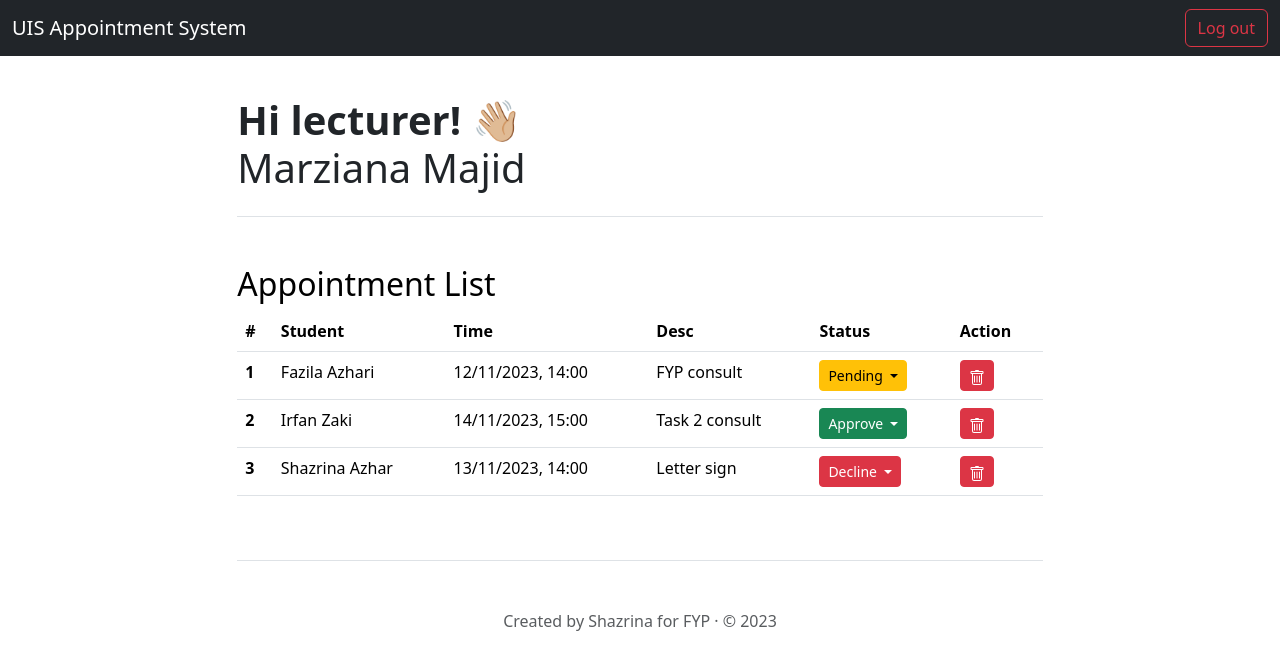
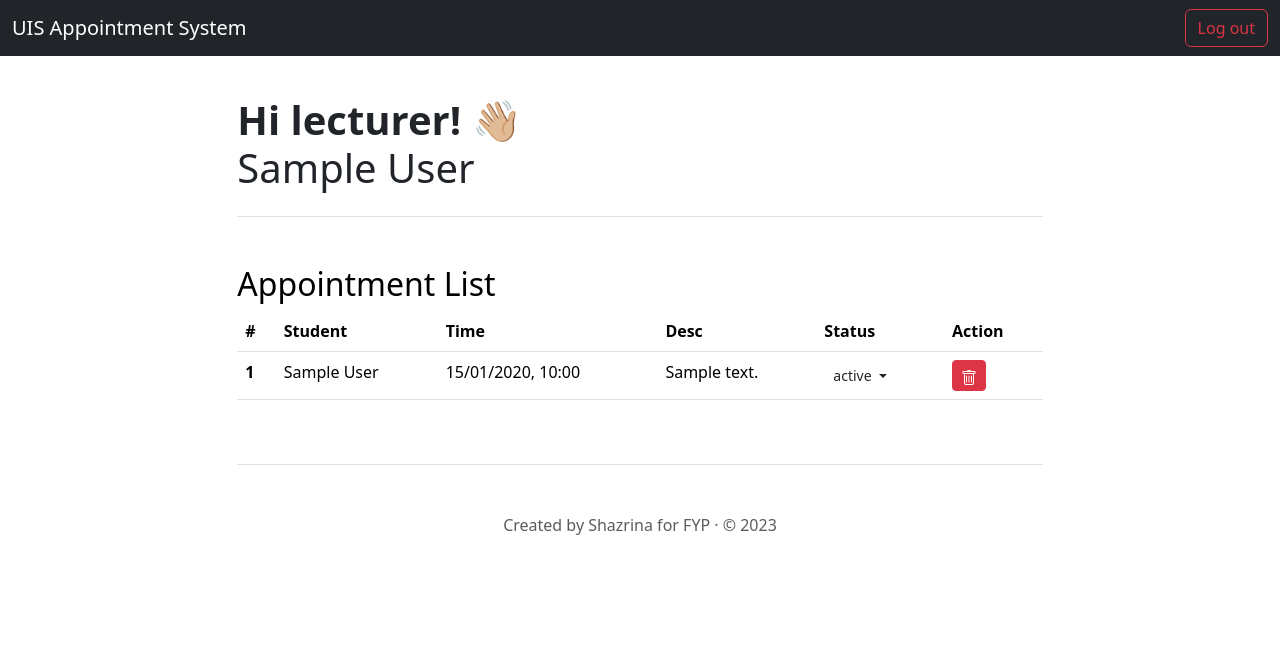
Before and after one commit to shazrinazhar/appointment-system, a PHP site: page /index_lecturer.php in a window 1280 px wide. Shown: the top 670 px of the page. Run offline with PHP 8.4, Linux system fonts and the light colour scheme; the visitor is signed in with stand-in values (Sample User, id 1); tables that the repository leaves empty or names only in its code hold one stand-in row (values such as "Sample post").

Commit message:
finished lecturer part

```diff
--- a/index_lecturer.php
+++ b/index_lecturer.php
@@ -1,9 +1,48 @@
 <?php
 include_once "session.php";
 
-if($user==''){
+if ($user == '') {
   header("location:login.php");
   exit();
+}
+
+$query = "SELECT appointments.appointment_id, appointments.datetime, appointments.status, appointments.desc, users.full_name AS student_name
+          FROM appointments
+          INNER JOIN users ON appointments.student_id = users.user_id
+          WHERE appointments.lecturer_id = :lecturer_id";
+$stmt = $conn->prepare($query);
+$stmt->bindParam(':lecturer_id', $user);
+$stmt->execute();
+
+// Fetch the results
+$appointments = $stmt->fetchAll(PDO::FETCH_ASSOC);
+
+if (isset($_POST['appointmentId']) && isset($_POST['status'])) {
+
+  $appointmentId = $_POST['appointmentId'];
+  $status = $_POST['status'];
+
+  // Perform the update in the database
+  $query = "UPDATE appointments SET status = :status WHERE appointment_id = :appointmentId";
+  $stmt = $conn->prepare($query);
+  $stmt->bindParam(':status', $status);
+  $stmt->bindParam(':appointmentId', $appointmentId);
+  $stmt->execute();
+
+  // Return a response if needed
+  echo 'Status updated successfully';
+} else if (isset($_POST['deleteAppointment']) && isset($_POST['appointmentId'])) {
+
+  $appointmentId = $_POST['appointmentId'];
+
+  // Perform the deletion in the database
+  $query = "DELETE FROM appointments WHERE appointment_id = :appointmentId";
+  $stmt = $conn->prepare($query);
+  $stmt->bindParam(':appointmentId', $appointmentId);
+  $stmt->execute();
+
+  // Return a response if needed
+  echo 'Appointment deleted successfully';
 }
 ?>
 
@@ -29,7 +68,7 @@
           Hi lecturer! 👋🏼 <br>
         </span>
         <span>
-          Marziana Majid
+          <?php echo $full_name ?>
         </span>
       </h1>
     </header>
@@ -49,15 +88,16 @@
           </tr>
         </thead>
         <tbody>
-          <tr>
-            <th scope="row">1</th>
-            <td>Fazila Azhari</td>
-            <td>12/11/2023, 14:00</td>
-            <td>FYP consult</td>
+          <?php foreach ($appointments as $index => $appointment) { ?>
+            <tr data-appointment-id="<?= $appointment['appointment_id'] ?>">
+              <th scope="row"><?= $index + 1 ?></th>
+              <td><?= $appointment['student_name'] ?></td>
+              <td><?= date('d/m/Y, H:i', strtotime($appointment['datetime'])) ?></td>
+              <td><?= $appointment['desc'] ?></td>
               <td>
                 <div class="dropdown">
                   <button class="btn dropdown-toggle btn-sm status-button" type="button" id="statusDropdown" data-bs-toggle="dropdown" aria-expanded="false">
-                  Pending
+                    <?= $appointment['status'] ?>
                   </button>
                   <ul class="dropdown-menu" aria-labelledby="statusDropdown">
                     <li><a class="dropdown-item" href="#" data-status="Pending">Pending</a></li>
@@ -67,7 +107,7 @@
                 </div>
               </td>
               <td>
-              <a href="" class="btn btn-danger btn-sm" role="button">
+                <a href="" class="btn btn-danger btn-sm delete-button" role="button" data-appointment-id="<?= $appointment['appointment_id'] ?>">
                   <svg xmlns="http://www.w3.org/2000/svg" width="16" height="16" fill="currentColor" class="bi bi-trash" viewBox="0 0 16 16">
                     <path d="M5.5 5.5A.5.5 0 0 1 6 6v6a.5.5 0 0 1-1 0V6a.5.5 0 0 1 .5-.5Zm2.5 0a.5.5 0 0 1 .5.5v6a.5.5 0 0 1-1 0V6a.5.5 0 0 1 .5-.5Zm3 .5a.5.5 0 0 0-1 0v6a.5.5 0 0 0 1 0V6Z" />
                     <path d="M14.5 3a1 1 0 0 1-1 1H13v9a2 2 0 0 1-2 2H5a2 2 0 0 1-2-2V4h-.5a1 1 0 0 1-1-1V2a1 1 0 0 1 1-1H6a1 1 0 0 1 1-1h2a1 1 0 0 1 1 1h3.5a1 1 0 0 1 1 1v1ZM4.118 4 4 4.059V13a1 1 0 0 0 1 1h6a1 1 0 0 0 1-1V4.059L11.882 4H4.118ZM2.5 3h11V2h-11v1Z" />
@@ -75,58 +115,7 @@
                 </a>
               </td>
             </tr>
-          <tr>
-            <th scope="row">2</th>
-            <td>Irfan Zaki</td>
-            <td>14/11/2023, 15:00</td>
-            <td>Task 2 consult</td>
-            <td>
-              <div class="dropdown">
-                <button class="btn dropdown-toggle btn-sm status-button" type="button" id="statusDropdown" data-bs-toggle="dropdown" aria-expanded="false">
-                  Approve
-                </button>
-                <ul class="dropdown-menu" aria-labelledby="statusDropdown">
-                  <li><a class="dropdown-item" href="#" data-status="Pending">Pending</a></li>
-                  <li><a class="dropdown-item" href="#" data-status="Approve">Approve</a></li>
-                  <li><a class="dropdown-item" href="#" data-status="Decline">Decline</a></li>
-                </ul>
-              </div>
-            </td>
-            <td>
-              <a href="" class="btn btn-danger btn-sm" role="button">
-                <svg xmlns="http://www.w3.org/2000/svg" width="16" height="16" fill="currentColor" class="bi bi-trash" viewBox="0 0 16 16">
-                  <path d="M5.5 5.5A.5.5 0 0 1 6 6v6a.5.5 0 0 1-1 0V6a.5.5 0 0 1 .5-.5Zm2.5 0a.5.5 0 0 1 .5.5v6a.5.5 0 0 1-1 0V6a.5.5 0 0 1 .5-.5Zm3 .5a.5.5 0 0 0-1 0v6a.5.5 0 0 0 1 0V6Z" />
-                  <path d="M14.5 3a1 1 0 0 1-1 1H13v9a2 2 0 0 1-2 2H5a2 2 0 0 1-2-2V4h-.5a1 1 0 0 1-1-1V2a1 1 0 0 1 1-1H6a1 1 0 0 1 1-1h2a1 1 0 0 1 1 1h3.5a1 1 0 0 1 1 1v1ZM4.118 4 4 4.059V13a1 1 0 0 0 1 1h6a1 1 0 0 0 1-1V4.059L11.882 4H4.118ZM2.5 3h11V2h-11v1Z" />
-                </svg>
-              </a>
-            </td>
-          </tr>
-          <tr>
-            <th scope="row">3</th>
-            <td>Shazrina Azhar</td>
-            <td>13/11/2023, 14:00</td>
-            <td>Letter sign</td>
-            <td>
-              <div class="dropdown">
-                <button class="btn dropdown-toggle btn-sm status-button" type="button" id="statusDropdown" data-bs-toggle="dropdown" aria-expanded="false">
-                  Decline
-                </button>
-                <ul class="dropdown-menu" aria-labelledby="statusDropdown">
-                  <li><a class="dropdown-item" href="#" data-status="Pending">Pending</a></li>
-                  <li><a class="dropdown-item" href="#" data-status="Approve">Approve</a></li>
-                  <li><a class="dropdown-item" href="#" data-status="Decline">Decline</a></li>
-                </ul>
-              </div>
-            </td>
-            <td>
-              <a href="" class="btn btn-danger btn-sm" role="button">
-                <svg xmlns="http://www.w3.org/2000/svg" width="16" height="16" fill="currentColor" class="bi bi-trash" viewBox="0 0 16 16">
-                  <path d="M5.5 5.5A.5.5 0 0 1 6 6v6a.5.5 0 0 1-1 0V6a.5.5 0 0 1 .5-.5Zm2.5 0a.5.5 0 0 1 .5.5v6a.5.5 0 0 1-1 0V6a.5.5 0 0 1 .5-.5Zm3 .5a.5.5 0 0 0-1 0v6a.5.5 0 0 0 1 0V6Z" />
-                  <path d="M14.5 3a1 1 0 0 1-1 1H13v9a2 2 0 0 1-2 2H5a2 2 0 0 1-2-2V4h-.5a1 1 0 0 1-1-1V2a1 1 0 0 1 1-1H6a1 1 0 0 1 1-1h2a1 1 0 0 1 1 1h3.5a1 1 0 0 1 1 1v1ZM4.118 4 4 4.059V13a1 1 0 0 0 1 1h6a1 1 0 0 0 1-1V4.059L11.882 4H4.118ZM2.5 3h11V2h-11v1Z" />
-                </svg>
-              </a>
-            </td>
-          </tr>
+          <?php } ?>
         </tbody>
       </table>
 
@@ -187,6 +176,39 @@
       });
     });
   </script>
+  <!-- Include jQuery -->
+<script src="https://code.jquery.com/jquery-3.6.0.min.js"></script>
+
+<script>
+$(document).ready(function() {
+    // Update status when a dropdown option is selected
+    $('.dropdown-item').on('click', function() {
+        const status = $(this).data('status');
+        const appointmentId = $(this).closest('tr').data('appointment-id');
+
+        // Update the table row immediately
+        $(this).closest('tr').find('.status-button').text(status);
+
+        // Send an AJAX request to update the status
+        $.post('index_lecturer.php', { appointmentId: appointmentId, status: status }, function(response) {
+            // Handle the response if needed
+        });
+    });
+
+    // Delete appointment when the delete button is clicked
+$('.delete-button').on('click', function() {
+    const appointmentId = $(this).closest('tr').data('appointment-id');
+
+    // Remove the table row immediately
+    $(this).closest('tr').remove();
+
+    // Send an AJAX request to delete the appointment
+    $.post('index_lecturer.php', { appointmentId: appointmentId, deleteAppointment: 1 }, function(response) {
+        // Handle the response if needed
+    });
+});
+});
+</script>
 
 
 
--- a/session.php
+++ b/session.php
@@ -19,14 +19,10 @@
         $full_name = $readrow['full_name'];
         $contact = $readrow['contact'];
     } else {
-        // Handle the case where the user doesn't exist in the database
-        // For example, you can redirect the user to the login page
         header("location: login.php");
         exit();
     }
 } else {
-    // Handle the case where the 'user' key is not set in the session
-    // For example, you can redirect the user to the login page
     header("location: login.php");
     exit();
 }
```
Lines whose indentation alone changed are shown as unchanged.
